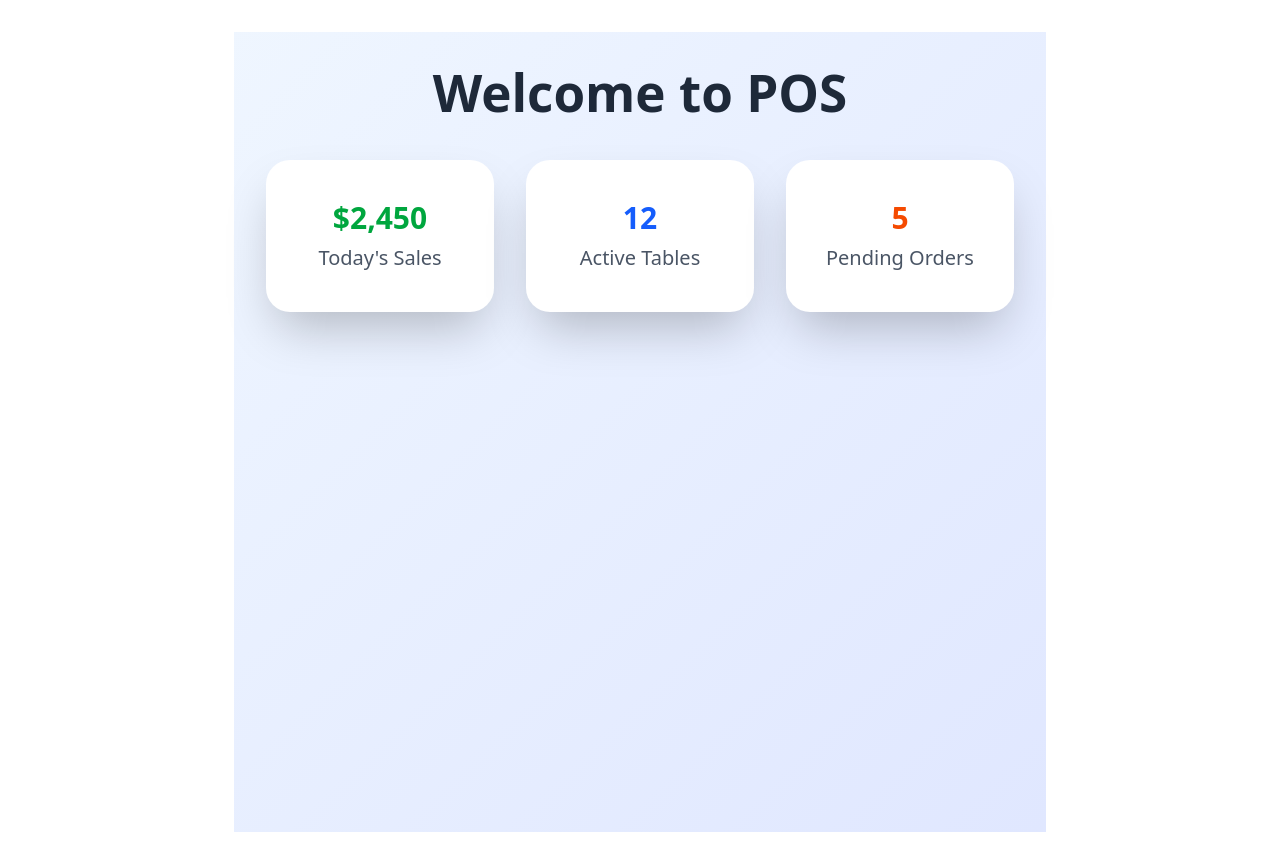
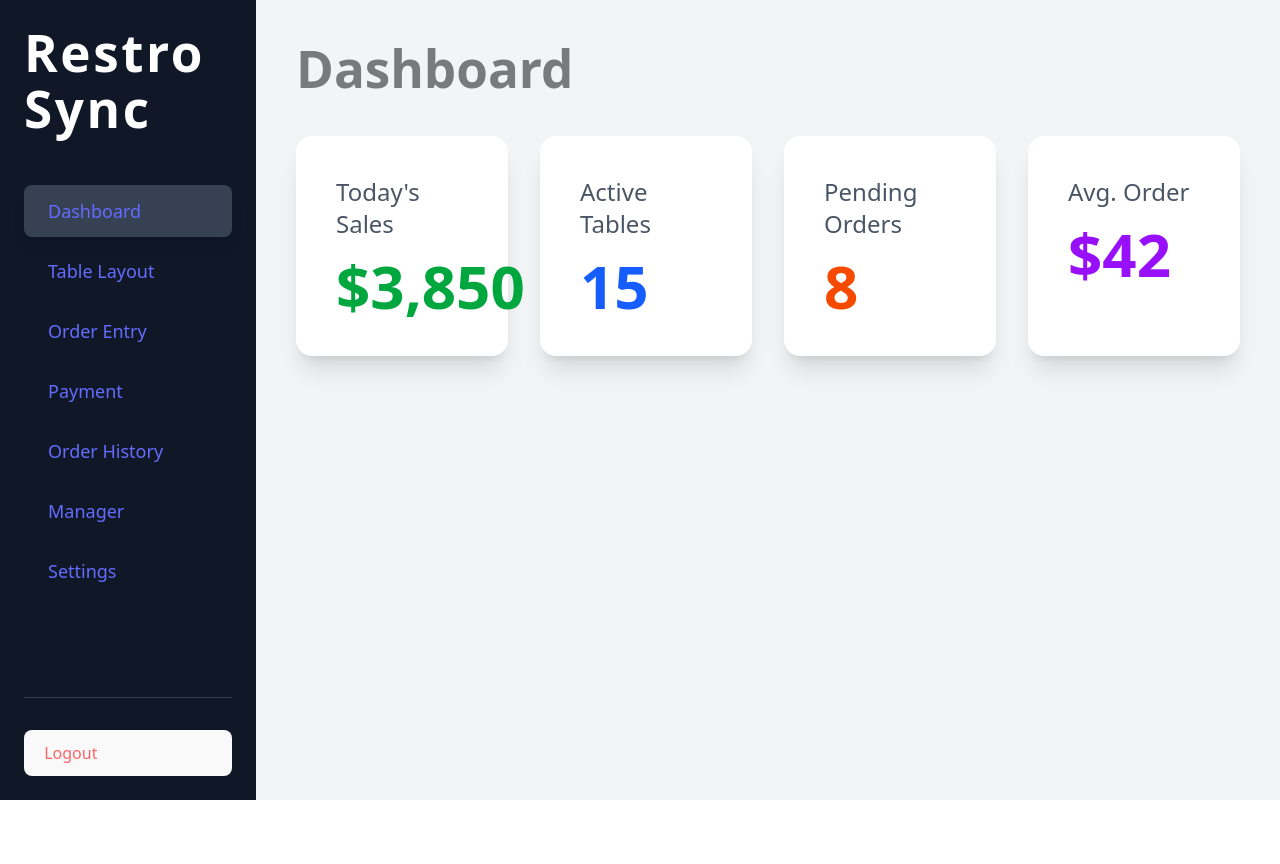
Before and after one commit to kalanijaya123/Restrosync_POS_Frontend, a React app in the folder pos-system/: page /dashboard in a window 1280 px wide. After the commit the page ends 800 px from the top, so only its background shows below. Built offline with nearby package versions, Linux system fonts and the light colour scheme; the HTML template or start-up script is replaced by a standard one.

Commit message:
Modified sliderbar,login page,and dashboard

```diff
--- a/pos-system/src/App.tsx
+++ b/pos-system/src/App.tsx
@@ -1,19 +1,34 @@
 import React from 'react'
 import { BrowserRouter as Router, Routes, Route } from 'react-router-dom'
+import Layout from './components/Layout'
 import Login from './pages/Login'
 import Dashboard from './pages/Dashboard'
-import './index.css'
-import './App.css'
-import "tailwindcss";
+//import TableLayout from './pages/TableLayout'
+//import OrderEntry from './pages/OrderEntry'
+//import Payment from './pages/Payment'
+////import OrderHistory from './pages/OrderHistory'
+//import ManagerDashboard from './pages/ManagerDashboard'
+//import Settings from './pages/Settings'
+
 function App() {
   return (
     <Router>
-      <div className="min-h-screen bg-gradient-to-br from-blue-50 to-indigo-100">
-        <Routes>
-          <Route path="/" element={<Login />} />
-          <Route path="/dashboard" element={<Dashboard />} />
-        </Routes>
-      </div>
+      <Routes>
+        <Route path="/" element={<Login />} />
+        <Route path="/*" element={
+          <Layout>
+            <Routes>
+              <Route path="/dashboard" element={<Dashboard />} />
+              {/* <Route path="/tables" element={<TableLayout />} /> */}
+              {/* <Route path="/orders" element={<OrderEntry />} /> */}
+              {/* <Route path="/payment" element={<Payment />} /> */}
+              {/* <Route path="/history" element={<OrderHistory />} /> */}
+              {/* <Route path="/manager" element={<ManagerDashboard />} /> */}
+              {/* <Route path="/settings" element={<Settings />} /> */}
+            </Routes>
+          </Layout>
+        } />
+      </Routes>
     </Router>
   )
 }
--- a/pos-system/src/components/Sidebar.tsx
+++ b/pos-system/src/components/Sidebar.tsx
@@ -3,17 +3,85 @@ import { NavLink } from 'react-router-dom'
 
 const Sidebar = () => {
     return (
-        <div className="w-64 bg-gray-900 text-white min-h-screen p-6 fixed left-0 top-0">
-            <h1 className="text-3xl font-bold mb-12 text-center">RestroSync</h1>
-            <nav className="space-y-4">
-                <NavLink to="/dashboard" className="block py-3 px-6 rounded-lg hover:bg-gray-700 transition text-lg">Dashboard</NavLink>
-                <NavLink to="/tables" className="block py-3 px-6 rounded-lg hover:bg-gray-700 transition text-lg">Table Layout</NavLink>
-                <NavLink to="/orders" className="block py-3 px-6 rounded-lg hover:bg-gray-700 transition text-lg">Order Entry</NavLink>
-                <NavLink to="/payment" className="block py-3 px-6 rounded-lg hover:bg-gray-700 transition text-lg">Payment</NavLink>
-                <NavLink to="/history" className="block py-3 px-6 rounded-lg hover:bg-gray-700 transition text-lg">Order History</NavLink>
-                <NavLink to="/manager" className="block py-3 px-6 rounded-lg hover:bg-gray-700 transition text-lg">Manager</NavLink>
-                <NavLink to="/settings" className="block py-3 px-6 rounded-lg hover:bg-gray-700 transition text-lg">Settings</NavLink>
+        <div className="w-64 bg-gray-900 text-white min-h-screen p-6 fixed left-0 top-0 flex flex-col">
+            {/* Smaller, elegant RestroSync title */}
+            <h1 className="text-base font-bold mb-12 text-left tracking-wider">
+                Restro
+                Sync
+            </h1>
+
+            <nav className="space-y-2 flex-1">
+                <NavLink
+                    to="/dashboard"
+                    className={({ isActive }) =>
+                        `block py-3 px-6 rounded-lg transition text-lg font-medium ${isActive ? 'bg-gray-700 shadow-lg' : 'hover:bg-gray-700'
+                        }`
+                    }
+                >
+                    Dashboard
+                </NavLink>
+                <NavLink
+                    to="/tables"
+                    className={({ isActive }) =>
+                        `block py-3 px-6 rounded-lg transition text-lg font-medium ${isActive ? 'bg-gray-700 shadow-lg' : 'hover:bg-gray-700'
+                        }`
+                    }
+                >
+                    Table Layout
+                </NavLink>
+                <NavLink
+                    to="/orders"
+                    className={({ isActive }) =>
+                        `block py-3 px-6 rounded-lg transition text-lg font-medium ${isActive ? 'bg-gray-700 shadow-lg' : 'hover:bg-gray-700'
+                        }`
+                    }
+                >
+                    Order Entry
+                </NavLink>
+                <NavLink
+                    to="/payment"
+                    className={({ isActive }) =>
+                        `block py-3 px-6 rounded-lg transition text-lg font-medium ${isActive ? 'bg-gray-700 shadow-lg' : 'hover:bg-gray-700'
+                        }`
+                    }
+                >
+                    Payment
+                </NavLink>
+                <NavLink
+                    to="/history"
+                    className={({ isActive }) =>
+                        `block py-3 px-6 rounded-lg transition text-lg font-medium ${isActive ? 'bg-gray-700 shadow-lg' : 'hover:bg-gray-700'
+                        }`
+                    }
+                >
+                    Order History
+                </NavLink>
+                <NavLink
+                    to="/manager"
+                    className={({ isActive }) =>
+                        `block py-3 px-6 rounded-lg transition text-lg font-medium ${isActive ? 'bg-gray-700 shadow-lg' : 'hover:bg-gray-700'
+                        }`
+                    }
+                >
+                    Manager
+                </NavLink>
+                <NavLink
+                    to="/settings"
+                    className={({ isActive }) =>
+                        `block py-3 px-6 rounded-lg transition text-lg font-medium ${isActive ? 'bg-gray-700 shadow-lg' : 'hover:bg-gray-700'
+                        }`
+                    }
+                >
+                    Settings
+                </NavLink>
             </nav>
+
+            {/* Optional: Logout at bottom */}
+            <div className="mt-auto pt-8 border-t border-gray-700">
+                <button className="w-full py-3 px-6 text-left text-red-400 hover:bg-gray-800 rounded-lg transition text-lg font-medium">
+                    Logout
+                </button>
+            </div>
         </div>
     )
 }
--- a/pos-system/src/index.css
+++ b/pos-system/src/index.css
@@ -25,12 +25,17 @@ a:hover {
   color: #535bf2;
 }
 
+html,
+body,
+#root {
+  height: 100%;
+}
+
 body {
   margin: 0;
-  display: flex;
-  place-items: center;
   min-width: 320px;
   min-height: 100vh;
+  /* keep background and color scheme but don't center the root element itself */
 }
 
 h1 {
--- a/pos-system/src/pages/Dashboard.tsx
+++ b/pos-system/src/pages/Dashboard.tsx
@@ -1,28 +1,29 @@
-import React from 'react';
-import "tailwindcss";
-const Dashboard: React.FC = () => {
+import React from 'react'
+
+const Dashboard = () => {
     return (
-        <div className="min-h-screen p-8">
-            <div className="max-w-7xl mx-auto">
-                <h1 className="text-5xl font-bold text-gray-800 mb-10">Welcome to POS</h1>
-
-                <div className="grid grid-cols-1 md:grid-cols-3 gap-8">
-                    <div className="bg-white p-10 rounded-3xl shadow-2xl text-center">
-                        <h2 className="text-3xl font-bold text-green-600">$2,450</h2>
-                        <p className="text-gray-600 mt-2 text-xl">Today's Sales</p>
-                    </div>
-                    <div className="bg-white p-10 rounded-3xl shadow-2xl text-center">
-                        <h2 className="text-3xl font-bold text-blue-600">12</h2>
-                        <p className="text-gray-600 mt-2 text-xl">Active Tables</p>
-                    </div>
-                    <div className="bg-white p-10 rounded-3xl shadow-2xl text-center">
-                        <h2 className="text-3xl font-bold text-orange-600">5</h2>
-                        <p className="text-gray-600 mt-2 text-xl">Pending Orders</p>
-                    </div>
+        <div>
+            <h1 className="text-5xl font-bold  text-black/50 mb-10">Dashboard</h1>
+            <div className="grid grid-cols-4 gap-8">
+                <div className="bg-white p-10 rounded-2xl shadow-xl">
+                    <h3 className="text-2xl text-gray-600">Today's Sales</h3>
+                    <p className="text-6xl font-bold text-green-600 mt-4">$3,850</p>
+                </div>
+                <div className="bg-white p-10 rounded-2xl shadow-xl">
+                    <h3 className="text-2xl text-gray-600">Active Tables</h3>
+                    <p className="text-6xl font-bold text-blue-600 mt-4">15</p>
+                </div>
+                <div className="bg-white p-10 rounded-2xl shadow-xl">
+                    <h3 className="text-2xl text-gray-600">Pending Orders</h3>
+                    <p className="text-6xl font-bold text-orange-600 mt-4">8</p>
+                </div>
+                <div className="bg-white p-10 rounded-2xl shadow-xl">
+                    <h3 className="text-2xl text-gray-600">Avg. Order</h3>
+                    <p className="text-6xl font-bold text-purple-600 mt-4">$42</p>
                 </div>
             </div>
         </div>
-    );
-};
+    )
+}
 
-export default Dashboard;
+export default Dashboard
--- a/pos-system/src/pages/Login.tsx
+++ b/pos-system/src/pages/Login.tsx
@@ -1,43 +1,36 @@
-import React, { useState } from 'react';
-import { useNavigate } from 'react-router-dom';
-import "tailwindcss";
+import React, { useState } from 'react'
+import { useNavigate } from 'react-router-dom'
+
 const Login: React.FC = () => {
-    const [pin, setPin] = useState('');
-    const navigate = useNavigate();
+    const [pin, setPin] = useState('')
+    const navigate = useNavigate()
 
     const handleLogin = () => {
-        if (pin === '1234') {
-            navigate('/dashboard');
-        } else {
-            alert('Wrong PIN! Try 1234');
-        }
-    };
+        if (pin === '1234') navigate('/dashboard')
+        else alert('Wrong PIN!')
+    }
 
     return (
-        <div className="min-h-screen flex items-center justify-center p-4">
-            <div className="bg-white rounded-3xl shadow-2xl p-12 w-full max-w-md">
-                <h1 className="text-5xl font-bold text-center text-blue-600 mb-8">RestroSync</h1>
-                <p className="text-center text-gray-600 mb-10 text-xl">POS System</p>
-
+        <div className="min-h-screen bg-gradient-to-br from-blue-600 to-indigo-800 flex items-center justify-center">
+            <div className="bg-white p-16 rounded-2xl shadow-2xl w-full max-w-2xl">
+                <h1 className="text-6xl font-bold text-center text-indigo-700 mb-12">RestroSync POS</h1>
                 <input
                     type="password"
                     placeholder="Enter PIN"
                     value={pin}
                     onChange={(e) => setPin(e.target.value)}
-                    className="w-full px-6 py-5 border-2 border-gray-300 rounded-2xl text-3xl text-center focus:border-blue-500 focus:outline-none transition mb-8"
+                    className="w-full px-8 py-6 text-4xl text-center border-4 border-gray-300 rounded-2xl focus:border-indigo-600 mb-10"
                 />
-
                 <button
                     onClick={handleLogin}
-                    className="w-full bg-gradient-to-r from-blue-600 to-indigo-600 hover:from-blue-700 hover:to-indigo-700 text-white font-bold py-6 rounded-2xl text-2xl shadow-lg transition transform hover:scale-105"
+                    className="w-full bg-indigo-700 hover:bg-indigo-800 text-white text-3xl font-bold py-8 rounded-2xl shadow-lg"
                 >
                     LOGIN
                 </button>
-
-                <p className="text-center mt-6 text-gray-500">Demo PIN: <span className="font-bold">1234</span></p>
+                <p className="text-center mt-8 text-gray-600 text-xl">Demo PIN: <strong>1234</strong></p>
             </div>
         </div>
-    );
-};
+    )
+}
 
-export default Login;
+export default Login
```
